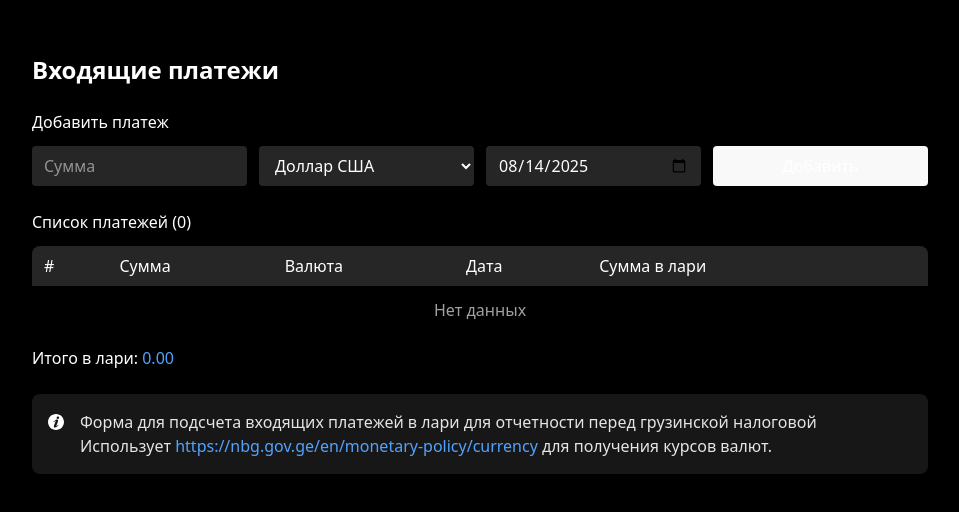
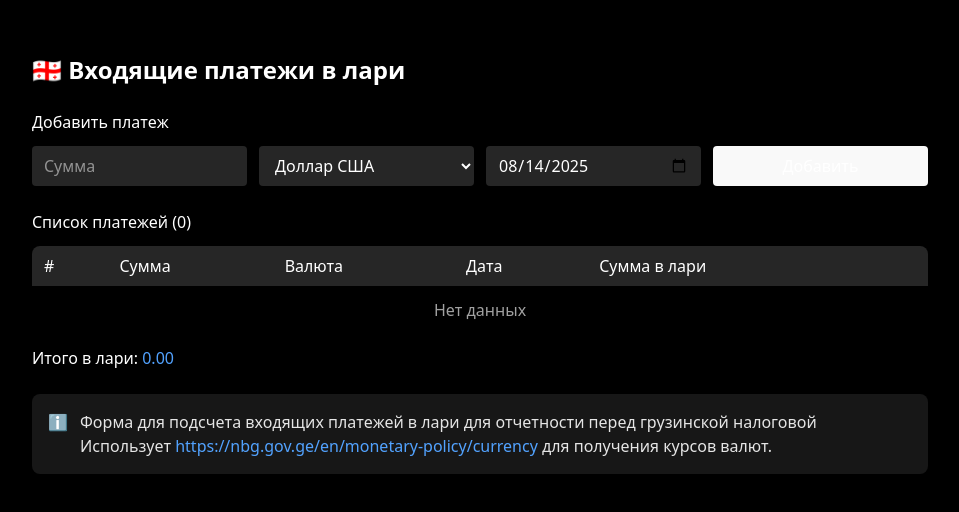
Before and after one commit to Denobraz/react-lari-converter, a React (Vite) app: page / in a window 1280 px wide. Shown: the part 136-648 px from the top of the page, without its empty margins (160-1119 px from the left). Built offline with nearby package versions, Linux system fonts and the light colour scheme.

Commit message:
Visual updates

```diff
--- a/src/App.jsx
+++ b/src/App.jsx
@@ -11,7 +11,7 @@ function App() {
     return (
         <div className='min-h-screen w-full flex flex-col justify-center bg-black text-white px-6 py-5'>
             <div className='grid grid-cols-1 gap-6 max-w-4xl mx-auto'>
-                <h1 className='text-2xl font-semibold'>Входящие платежи</h1>
+                <h1 className='text-2xl font-semibold'>🇬🇪 Входящие платежи в лари</h1>
                 <PaymentForm onAdd={addPayment} />
                 <PaymentsTable payments={payments} onDelete={handleDelete} />
                 <Readme/>
--- a/src/components/Readme.jsx
+++ b/src/components/Readme.jsx
@@ -2,8 +2,8 @@ export function Readme() {
     const URL = 'https://nbg.gov.ge/en/monetary-policy/currency';
 
     return <div className='bg-neutral-900 text-neutral-200 p-4 rounded-lg flex'>
-        <div className='hidden md:block w-4 mr-4 pt-1 shrink-0'>
-            <img src="./public/info.svg" alt="Info"/>
+        <div className='hidden md:block w-4 mr-4 shrink-0'>
+            ℹ️
         </div>
         <div>
             <p>Форма для подсчета входящих платежей в лари для отчетности перед грузинской налоговой</p>
```
